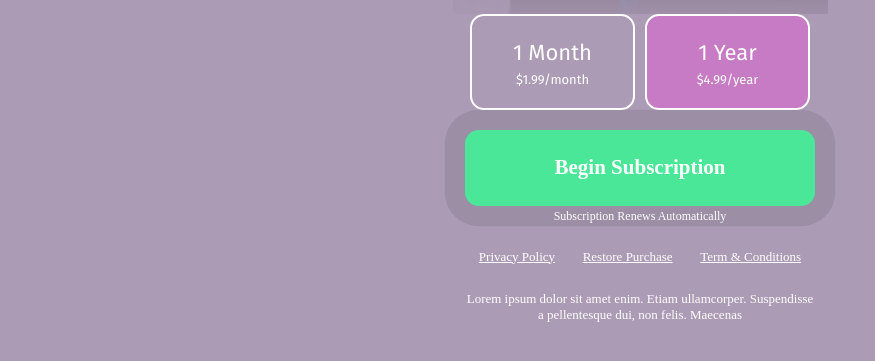
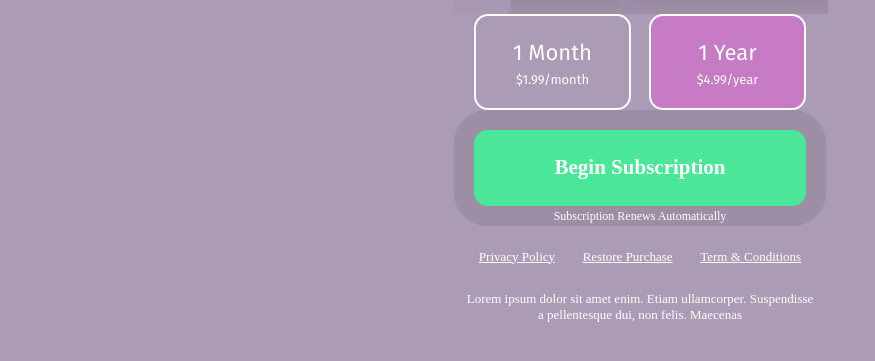
Before and after one commit to orlinskiP/hair, a plain HTML site: page index.html in a window 1280 px wide. Shown: the part 257-618 px from the top of the page, without its empty margins (0-875 px from the left). Drawn offline with nearby package versions, Linux system fonts and the light colour scheme; a web font is replaced by a local one.

Commit message:
Update main.css

```diff
--- a/main.css
+++ b/main.css
@@ -55,8 +55,7 @@ p {
 }
 
 @media screen and (max-width : 375px) {
-    .header {
-    }
+    .header {}
 
     h1 {
         margin-bottom: 0px;
@@ -85,7 +84,7 @@ p {
 }
 
 .plan button {
-    width: 165px;
+    width: 45%;
     height: 96px;
     font-size: 22px;
     line-height: 5px;
@@ -93,7 +92,6 @@ p {
     border: 2px solid #fff;
     background-color: transparent;
     font-family: 'Fira Sans', sans-serif;
-
 }
 
 .plan button.pink {
@@ -105,8 +103,13 @@ p {
     font-size: 13px;
 }
 
+.subscription {
+    display: flex;
+    justify-content: center;
+}
+
 .begin {
-    width: 100%;
+    width: 95%;
     height: 76px;
     margin-top: 20px;
     border-radius: 14px;
@@ -115,11 +118,8 @@ p {
     background-color: #4BE799;
     font-size: 21px;
     font-weight: bold;
+    font-family: "Apple SD Gothic Neo";
     animation: pulse 1.5s infinite;
-
-
-    font-family: "Apple SD Gothic Neo";
-
 }
 
 @keyframes pulse {
@@ -131,7 +131,6 @@ p {
         box-shadow: 0 0 0 35px rgba(0, 0, 0, 0);
     }
 }
-
 
 .renews {
     text-align: center;
@@ -149,7 +148,6 @@ p {
     text-decoration: underline;
 }
 
-
 .bottom {
     font-size: 13px;
     text-align: center;
@@ -159,9 +157,3 @@ p {
 .footer p {
     color: #fff;
 }
-
-@media screen and (max-width : 812px) {}
-
-
-
-@media screen and (max-width : 375px) {}
```
